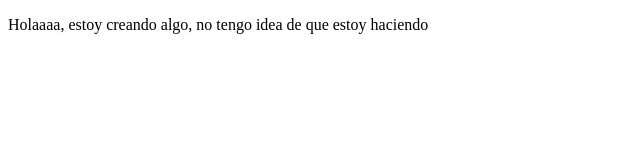
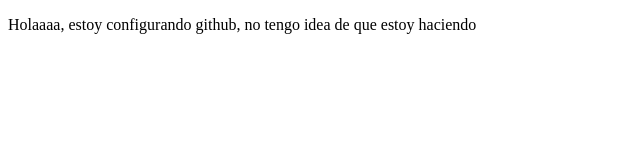
Before and after one commit to peacejaw/proyectsPlatzi, a plain HTML site: page index.html in a window 1280 px wide. Shown: the whole page, without its empty margins (0-640 px from the left). Drawn offline with Linux system fonts and the light colour scheme.

Commit message:
cambios github

```diff
--- a/index.html
+++ b/index.html
@@ -8,7 +8,7 @@
 </head>
 <body>
     <p>
-        Holaaaa, estoy creando algo, no tengo idea de que estoy haciendo
+        Holaaaa, estoy configurando github, no tengo idea de que estoy haciendo
     </p>
 
 </body>
```
